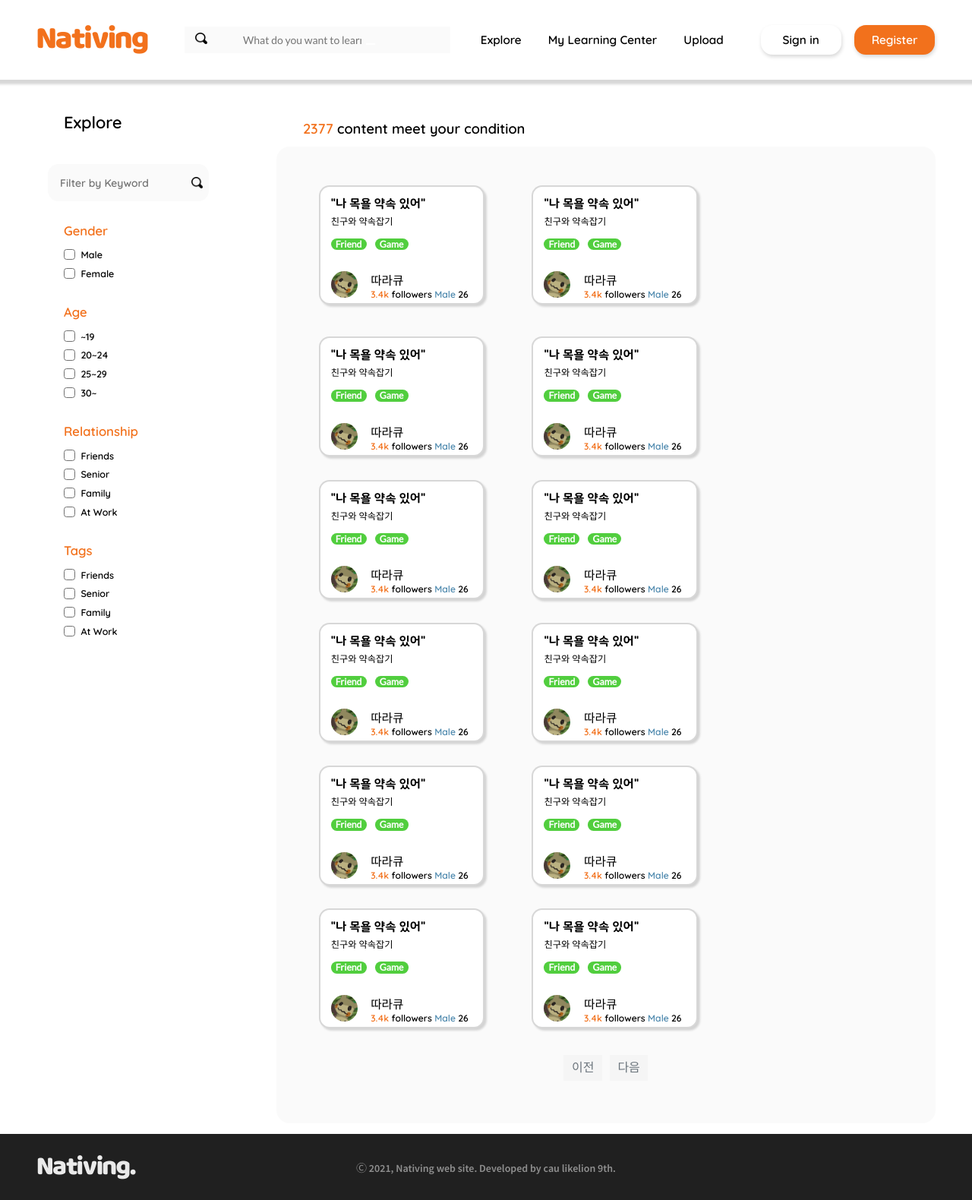
After one commit to LikeLion-CAU-9th/Nativing2, a Django app: template Nativing/content/templates/explore.html in a window 1280 px wide. The commit adds this page. Shown: the whole page at 76% size. Run offline with Django 3.2, Linux system fonts and the light colour scheme; the template is opened without the code that fills it, so the values that code supplies are empty; some web fonts are replaced.

Commit message:
Fix conflict

```diff
--- a/Nativing/content/admin.py
+++ b/Nativing/content/admin.py
@@ -1,4 +1,5 @@
 from django.contrib import admin
-from .models import ContentUpload
+from .models import ContentUpload, Tag
 
 admin.site.register(ContentUpload)
+admin.site.register(Tag)
--- /dev/null
+++ b/Nativing/content/static/css/explore.css
@@ -0,0 +1,199 @@
+.explore {
+    display: flex;
+}
+
+.menu {
+    min-width: 20rem;
+    flex: 0 20rem;
+    padding-left: 6rem
+}
+
+.menu__title {
+    margin: 3rem 0;
+    font-size: 1.5625rem;
+    font-family: 'Quicksand';
+}
+
+.menu__search {
+    position: relative;
+    left: -1.5em;
+    width: 13.125em;
+    height: 2.5em;
+    border-radius: 1em;
+    padding: 0.5em 1em;
+    background-color: #FAFAFA;
+    display: flex;
+    align-items: center;
+}
+
+.menu__search input {
+    background-color: inherit;
+    flex: 1;
+    font-family: 'Quicksand';
+    border: none;
+    outline: none;
+    font-size: 1em;
+}
+
+.menu__search img {
+    width: 1.1em;
+    height: 1.1em;
+}
+
+.menu__filter-list {
+    margin-top: 2em;
+}
+
+.menu__filter-title {
+    font-size: 1.2rem;
+    font-family: 'Quicksand';
+    color: var(--nativing-orange);
+    font-weight: bold;
+    margin-top: 2rem;
+}
+
+.menu__filter-items {
+    display: flex;
+    flex-direction: column;
+    margin-top: 0.625rem;
+}
+
+.menu__filter-items__item {
+    display: flex;
+}
+
+.menu__filter-items label {
+    display: inline-flex;
+    align-items: center;
+    gap: 0.625em;
+    padding: 0.35em 0;
+    font-size: 0.9em;
+    font-family: 'Quicksand';
+    cursor:pointer;
+}
+
+.menu__filter-items input {
+    display: none;
+}
+
+.radio-button {
+    display: inline-flex;
+    align-items: center;
+    justify-content: center;
+    border: 0.15em solid #707070;
+    border-radius: 25%;
+    width: 1em;
+    height: 1em;
+    cursor:pointer;
+}
+
+.menu__filter-items input:checked + div {
+    height: 0.6em;
+    width: 0.6em;
+    border-radius:25%;
+    border:1px solid var(--nativing-orange);
+    background: var(--nativing-orange);
+    margin: auto;
+}
+
+.menu__filter-items input:checked + span {
+    color: var(--nativing-orange)
+}
+
+.content-list {
+    flex: 1;
+}
+
+.content-list__result {
+    margin: 3.75rem 0 0 2.5rem;
+    height: 1.5rem;
+    font-size: 1.3125em;
+    font-family: 'Quicksand';
+    font-weight: bold;
+}
+
+.content-list__content-box {
+    font-size: 16px;
+    width: 86%;
+    min-height: calc(100vh - 21rem);
+    margin: 1rem 0;
+    padding: 2.5em;
+    background-color: #FAFAFA;
+    border-radius: 1.25rem;
+    display: flex;
+    flex-direction: column;
+    align-items: center;
+}
+
+.content-list__content-box__grid {
+    width: 100%;
+    font-size: 16px;
+    display: grid;
+    grid-template-columns: repeat(auto-fill, 15.625em);
+    grid-template-rows: repeat(auto-fill, 11.25em);
+    gap: 2.2rem;
+}
+
+.content {
+    place-self: center;
+}
+
+.pagination {
+    display:-ms-flexbox;
+    display:flex;
+    padding-left:0;
+    list-style:none;
+    border-radius:.25rem;
+    text-decoration: none;
+    margin-top: 35px;
+    justify-content: center;
+}
+
+.page-link {
+    position:relative;
+    display:block;
+    padding:.5rem .75rem;
+    margin-left:10px;
+    line-height:1.25;
+    color:black;
+    background-color:#F5F5F5;
+    text-decoration:none;
+    border-radius: 10px;
+}
+
+.page-link:hover {
+    z-index:2;
+    color:#92009D;
+    text-decoration:none;
+    background-color:#e9ecef;
+    border-color:#dee2e6;
+}
+
+.page-link:focus {
+    z-index:3;
+    outline:0;
+    box-shadow:0 0 0 .2rem rgba(198, 53, 255, 0.25);
+}
+
+.page-item:first-child .page-link {
+    margin-left:0;
+    border-radius: 0;
+}
+
+.page-item:last-child .page-link {
+    border-radius: 0;
+}
+
+.page-item.active .page-link {
+    z-index:3;
+    color:#fff;
+    background-color:var(--nativing-orange);
+    border-color:var(--nativing-orange);
+}
+
+.page-item.disabled .page-link {
+    color:#6c757d;
+    pointer-events:none;
+    cursor:auto;
+    background-color:#F5F5F5;
+}
--- /dev/null
+++ b/Nativing/content/templates/explore.html
@@ -0,0 +1,195 @@
+{% extends 'base.html' %}
+{% load static %}
+
+{% block htmlHead %}
+<link rel="stylesheet" href="{% static 'css/explore.css' %}">
+{% endblock %}
+
+{% block mainContent %}
+<div class="explore">
+    <div class="menu">
+        <div class="menu__title">
+            Explore
+        </div>
+        <div class="menu__search">
+            <input tpye="text" name = "keyword" placeholder="Filter by Keyword">
+            <img src="../static/img/loupe.png">
+        </div>
+        <div class="menu__filter-list">
+            <div class="menu__filter-title">
+                Gender
+            </div>
+            <div class="menu__filter-items">
+                <div class="menu__filter-items__item">
+                    <label>
+                        <div class="radio-button"><input type="radio" name="gender" value="male">
+                            <div></div>
+                        </div><span>Male</span>
+                    </label>
+                </div>
+                <div class="menu__filter-items__item">
+                    <label>
+                        <div class="radio-button"><input type="radio" name="gender" value="female">
+                            <div></div>
+                        </div><span>Female</span>
+                    </label>
+                </div>
+            </div>
+            <div class="menu__filter-title">
+                Age
+            </div>
+            <div class="menu__filter-items">
+                <div class="menu__filter-items__item">
+                    <label>
+                        <div class="radio-button"><input type="radio" name="age" value="~19">
+                            <div></div>
+                        </div><span>~19</span>
+                    </label>
+                </div>
+                <div class="menu__filter-items__item">
+                    <label>
+                        <div class="radio-button"><input type="radio" name="age" value="20~24">
+                            <div></div>
+                        </div><span>20~24</span>
+                    </label>
+                </div>
+                <div class="menu__filter-items__item">
+                    <label>
+                        <div class="radio-button"><input type="radio" name="age" value="25~29">
+                            <div></div>
+                        </div><span>25~29</span>
+                    </label>
+                </div>
+                <div class="menu__filter-items__item">
+                    <label>
+                        <div class="radio-button"><input type="radio" name="age" value="30~">
+                            <div></div>
+                        </div><span>30~</span>
+                    </label>
+                </div>
+            </div>
+            <div class="menu__filter-title">
+                Relationship
+            </div>
+            <div class="menu__filter-items">
+                <div class="menu__filter-items__item">
+                    <label>
+                        <div class="radio-button"><input type="radio" name="relationship" value="Friends">
+                            <div></div>
+                        </div><span>Friends</span>
+                    </label>
+                </div>
+                <div class="menu__filter-items__item">
+                    <label>
+                        <div class="radio-button"><input type="radio" name="relationship" value="Senior">
+                            <div></div>
+                        </div><span>Senior</span>
+                    </label>
+                </div>
+                <div class="menu__filter-items__item">
+                    <label>
+                        <div class="radio-button"><input type="radio" name="relationship" value="Family">
+                            <div></div>
+                        </div><span>Family</span>
+                    </label>
+                </div>
+                <div class="menu__filter-items__item">
+                    <label>
+                        <div class="radio-button"><input type="radio" name="relationship" value="At Work">
+                            <div></div>
+                        </div><span>At Work</span>
+                    </label>
+                </div>
+            </div>
+            <div class="menu__filter-title">
+                Tags
+            </div>
+            <div class="menu__filter-items">
+                <div class="menu__filter-items__item">
+                    <label>
+                        <div class="radio-button"><input type="checkbox" name="tag" value="Friends">
+                            <div></div>
+                        </div><span>Friends</span>
+                    </label>
+                </div>
+                <div class="menu__filter-items__item">
+                    <label>
+                        <div class="radio-button"><input type="checkbox" name="tag" value="Senior">
+                            <div></div>
+                        </div><span>Senior</span>
+                    </label>
+                </div>
+                <div class="menu__filter-items__item">
+                    <label>
+                        <div class="radio-button"><input type="checkbox" name="tag" value="Family">
+                            <div></div>
+                        </div><span>Family</span>
+                    </label>
+                </div>
+                <div class="menu__filter-items__item">
+                    <label>
+                        <div class="radio-button"><input type="checkbox" name="tag" value="At Work">
+                            <div></div>
+                        </div><span>At Work</span>
+                    </label>
+                </div>
+            </div>
+        </div>
+    </div>
+    <div class="content-list">
+        <div class="content-list__result">
+            <span class="nativing-orange">2377</span> content meet your condition
+        </div>
+        <div class="content-list__content-box">
+            <div class="content-list__content-box__grid">
+                <div class="content"></div>
+                <div class="content"></div>
+                <div class="content"></div>
+                <div class="content"></div>
+                <div class="content"></div>
+                <div class="content"></div>
+                <div class="content"></div>
+                <div class="content"></div>
+                <div class="content"></div>
+                <div class="content"></div>
+                <div class="content"></div>
+                <div class="content"></div>
+            </div>
+            <!-- pagenation 어케하징.. -->
+            <ul class="pagination">
+                {% if content_all.has_previous %}
+                <li class="page-item">
+                    <a class="page-link" href="?page={{ content_all.previous_page_number }}">이전</a>
+                </li>
+                {% else %}
+                <li class="page-item disabled">
+                    <a class="page-link" tabindex="-1" aria-disabled="true" href="#">이전</a>
+                </li>
+                {% endif %}
+                {% for page_number in content_all.paginator.page_range %}
+                    {% if page_number == content_all.number %}
+                    <li class="page-item active" aria-current="page">
+                        <a class="page-link" href="?page={{ page_number }}">{{ page_number }}</a>
+                    </li>
+                    {% else %}
+                    <li class="page-item">
+                        <a class="page-link" href="?page={{ page_number }}">{{ page_number }}</a>
+                    </li>
+                    {% endif %}
+                {% endfor %}
+                {% if content_all.has_next %}
+                <li class="page-item">
+                    <a class="page-link" href="?page={{ content_all.next_page_number }}">다음</a>
+                </li>
+                {% else %}
+                <li class="page-item disabled">
+                    <a class="page-link" tabindex="-1" aria-disabled="true" href="#">다음</a>
+                </li>
+                {% endif %}
+            </ul>
+        </div>
+    </div>
+</div>
+
+<script src="{% static 'js/creator.js' %}"></script>
+{% endblock %}
--- a/Nativing/content/urls.py
+++ b/Nativing/content/urls.py
@@ -6,6 +6,7 @@ from .views import *
 urlpatterns = [
      path('upload/', views.CreateContentUploadView.as_view(), name='content_upload'),
      path('explore/', explore, name = "explore"),
+     path('explore2/', explore2, name = "explore2"),
      path('explore-filter/', explore_filter, name = "explore_filter"),
      path('explore/<int:content_id>', content_detail, name = "content_detail"),
 
--- a/Nativing/content/views.py
+++ b/Nativing/content/views.py
@@ -62,6 +62,9 @@ def explore(request):
                                              "keyword": keyword_query,
                                              "relationships" : relationships},)
 
+def explore2(request):
+    return render(request, "explore.html")
+
 
 def explore_filter(request):
     content_all = ContentUpload.objects.all().prefetch_related('tag')
--- a/Nativing/main/static/css/global.css
+++ b/Nativing/main/static/css/global.css
@@ -25,6 +25,10 @@ button:hover {
     display: none;
 }
 
+.hidden {
+    display: none;
+}
+
 .button--orange {
     background-color: var(--nativing-orange);
     color: white;
@@ -34,7 +38,7 @@ button:hover {
     width: 15.625em;
     height: 11.25em;
     box-sizing: border-box;
-    font-size: 16px;
+    font-size: 14px;
     background-color: white;
     box-sizing: border-box;
     border-radius: 1em;
@@ -63,9 +67,10 @@ button:hover {
     margin: 1em 0px 2em;
 }
 
-.content__tags__tag {
-    width: 3.6em;
+.tag {
+    min-width: 2em;
     height: 1.25em;
+    padding: 0 0.5em;
     background-color: #51CE3E;
     border-radius: 0.625em;
     margin-right: 0.9em;
@@ -79,7 +84,7 @@ button:hover {
 }
 
 .content__author {
-    height: 4.5em;
+    height: 2.5em;
     display: flex;
 }
 
--- a/Nativing/main/static/js/creator.js
+++ b/Nativing/main/static/js/creator.js
@@ -12,5 +12,5 @@ function createElementWithClass(tag, className, innerText, locationToAppend) {
 const contentList = document.getElementsByClassName("content")
 for (i = 0; i < contentList.length; i++) {
     content = contentList[i]
-    content.innerHTML = '<div class="content__expression"> "나 목욜 약속 있어" </div> <div class="content__title"> 친구와 약속잡기 </div> <ul class="content__tags"> <li class="content__tags__tag">Friend</li> <li class="content__tags__tag">Game</li> </ul> <div class="content__author"> <div class="content__author__left"> <img src="../static/img/tarakyu.png" class="content__author__left__image"> </div> <div class="content__author__right"> <div class="content__author__right__name"> 따라큐 </div> <div class="content__author__right__detail"> <span class="nativing-orange">3.4k</span> followers <span class="skyblue"> Male</span> 26 </div> </div> </div>'
+    content.innerHTML = '<div class="content__expression"> "나 목욜 약속 있어" </div> <div class="content__title"> 친구와 약속잡기 </div> <ul class="content__tags"> <li class="tag">Friend</li> <li class="tag">Game</li> </ul> <div class="content__author"> <div class="content__author__left"> <img src="../static/img/tarakyu.png" class="content__author__left__image"> </div> <div class="content__author__right"> <div class="content__author__right__name"> 따라큐 </div> <div class="content__author__right__detail"> <span class="nativing-orange">3.4k</span> followers <span class="skyblue"> Male</span> 26 </div> </div> </div>'
 }
--- a/Nativing/main/templates/base.html
+++ b/Nativing/main/templates/base.html
@@ -19,18 +19,21 @@
             Nativing
         </a>
         <div class="nav__search">
-            <img src="../static/img/loupe.png">
-            <input tpye="text" placeholder="What do you want to learn?">
+            <form action = "{% url 'explore' %}">
+                <img src="../static/img/loupe.png">
+                <input tpye="text" name = "keyword" placeholder="What do you want to learn?">
+                <button type="submit"></button>
+            </form>
         </div>
         <ul class="nav__menu">
             <li>
-                <a href="#">Explore</a>
+                <a href="{% url 'explore' %}">Explore</a>
             </li>
             <li>
                 <a href="#">My Learning Center</a>
             </li>
             <li>
-                <a href="#">Upload</a>
+                <a href="{% url 'content_upload' %}">Upload</a>
             </li>
         </ul>
         <div class="nav__account">
@@ -42,17 +45,6 @@
             </button>
         </div>
     </div>
-    <a href = "{% url 'index' %}">홈페이지</a>
-    <a href = "{% url 'content_upload' %}">글 작성</a>
-    <a href = "{% url 'explore' %}">explore</a>
-    <form action = "{% url 'explore' %}">
-        <input type="text" name = "keyword" placeholder="검색하셈">
-        <button type="submit"></button>
-    </form>
-
-    <a href = "{% url 'explore_filter' %}">json</a>
-    <br>
-
     {% block mainContent %}
     {% endblock %}
     <div class="footer">
```
Also changed, not shown: Nativing/content/models.py (+15 -1 lines), Nativing/content/static/css/content_detail.css (added, +113 -0 lines), Nativing/content/templates/content_detail.html (+72 -16 lines).
